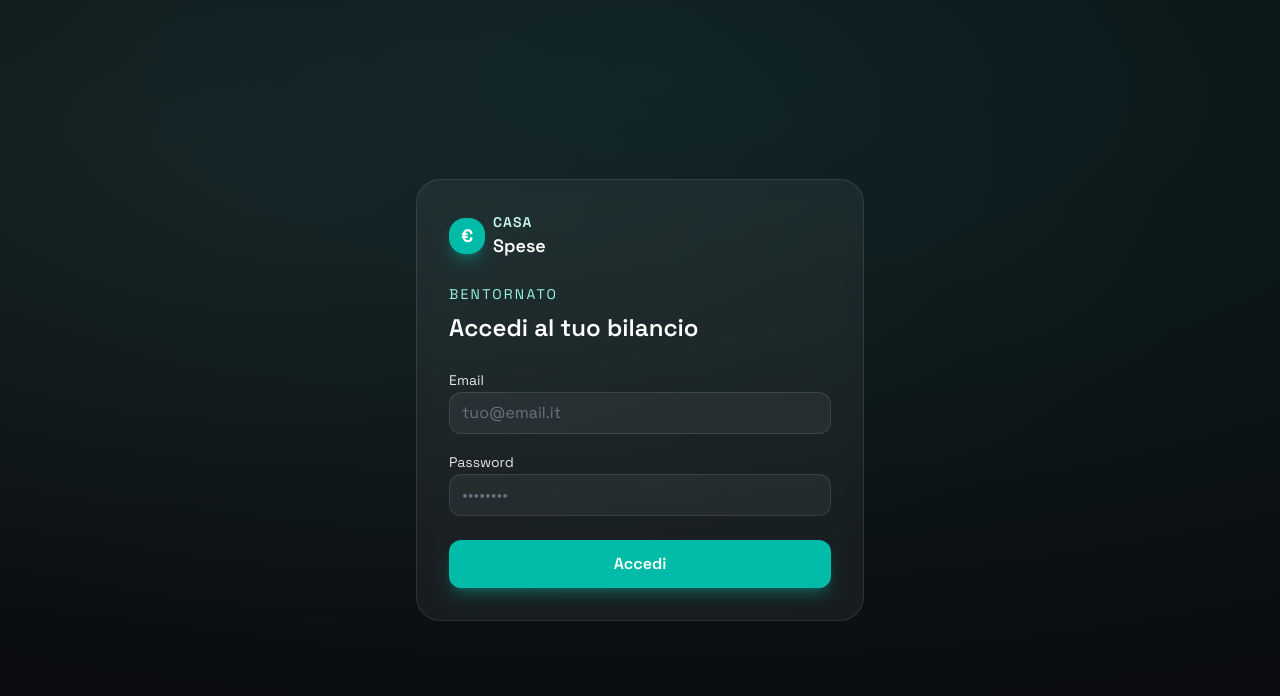
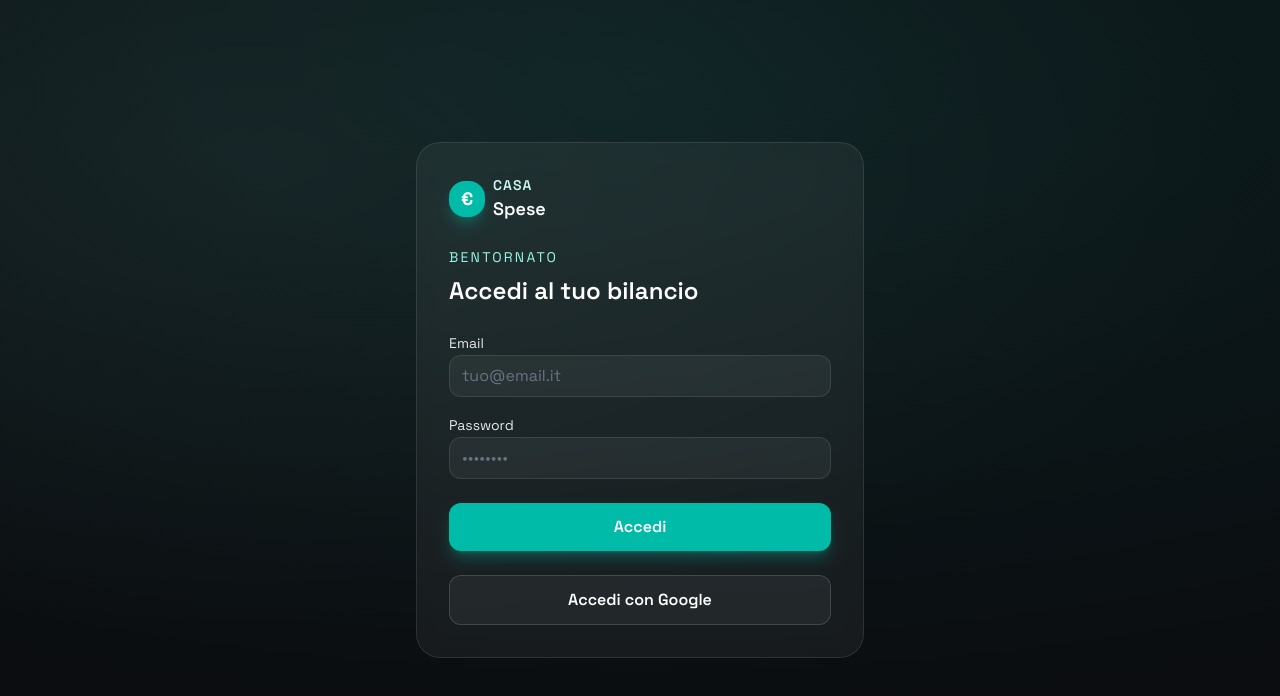
Before and after one commit to claudiobottari/expenses, a Next.js app: page /login in a window 1280 px wide. Shown: the top 696 px of the page. Built offline with nearby package versions, Linux system fonts and the light colour scheme; no server answers.

Commit message:
google auth

```diff
--- a/src/app/(auth)/login/page.tsx
+++ b/src/app/(auth)/login/page.tsx
@@ -26,6 +26,21 @@ export default function LoginPage() {
       return;
     }
     router.replace("/dashboard");
+  };
+
+  const handleGoogle = async () => {
+    setError(null);
+    const redirectTo =
+      typeof window !== "undefined"
+        ? `${window.location.origin}/auth/callback`
+        : undefined;
+    const { error: authError } = await supabase.auth.signInWithOAuth({
+      provider: "google",
+      options: { redirectTo },
+    });
+    if (authError) {
+      setError(authError.message);
+    }
   };
 
   return (
@@ -70,6 +85,15 @@ export default function LoginPage() {
           {loading ? "Accesso in corso..." : "Accedi"}
         </button>
       </form>
+      <div className="mt-6">
+        <button
+          type="button"
+          onClick={handleGoogle}
+          className="w-full rounded-xl border border-white/15 bg-white/5 px-4 py-3 text-center font-semibold text-white transition hover:border-teal-400 hover:text-teal-50"
+        >
+          Accedi con Google
+        </button>
+      </div>
     </div>
   );
 }
--- /dev/null
+++ b/src/app/auth/callback/page.tsx
@@ -0,0 +1,22 @@
+"use client";
+
+import { useEffect } from "react";
+import { useRouter } from "next/navigation";
+import { useSupabase } from "@/components/providers/supabase-provider";
+
+export default function AuthCallbackPage() {
+  const router = useRouter();
+  const { supabase } = useSupabase();
+
+  useEffect(() => {
+    supabase.auth.getSession().finally(() => {
+      router.replace("/dashboard");
+    });
+  }, [router, supabase]);
+
+  return (
+    <div className="flex min-h-screen items-center justify-center text-gray-100">
+      Reindirizzamento...
+    </div>
+  );
+}
```
